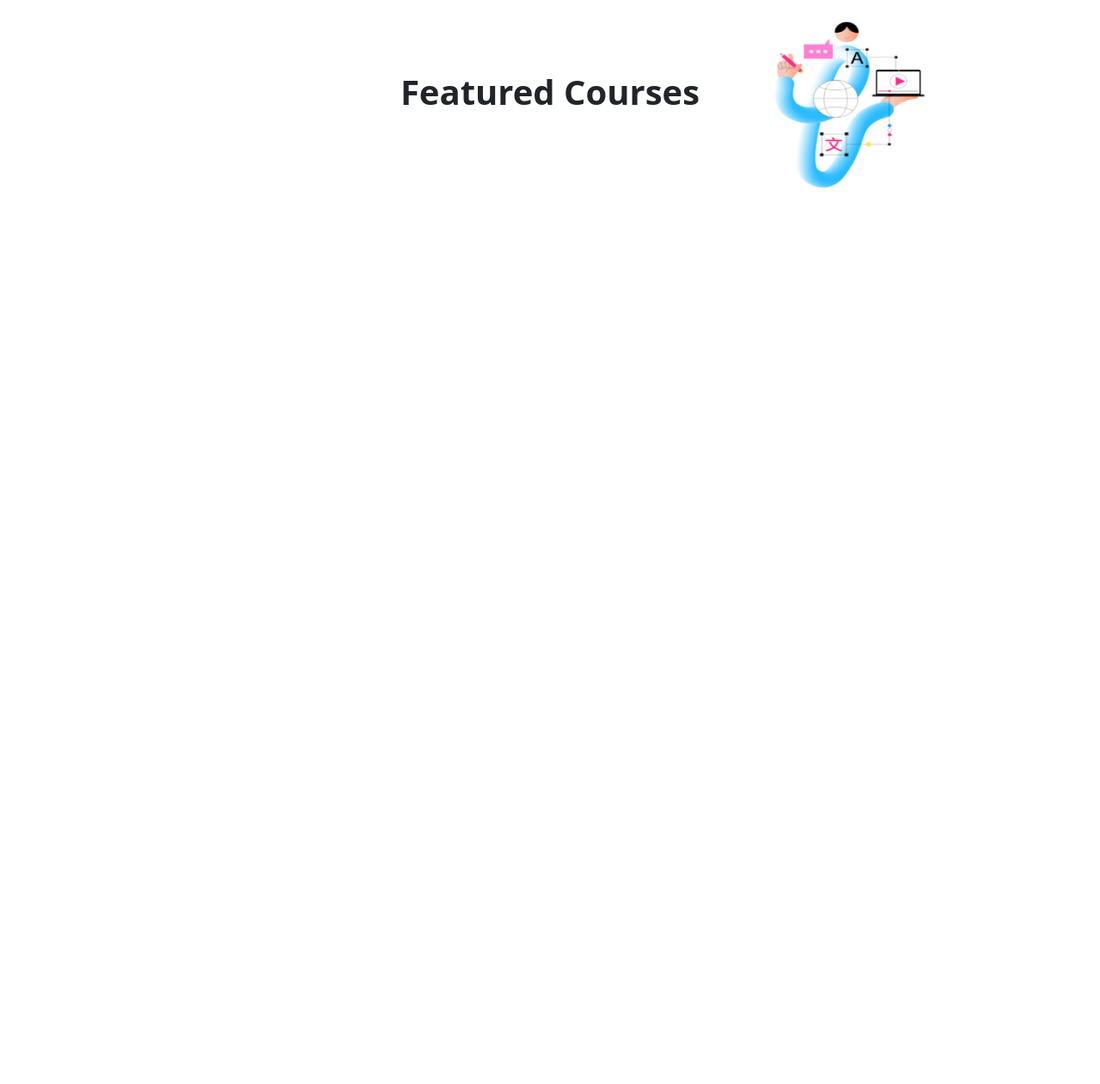
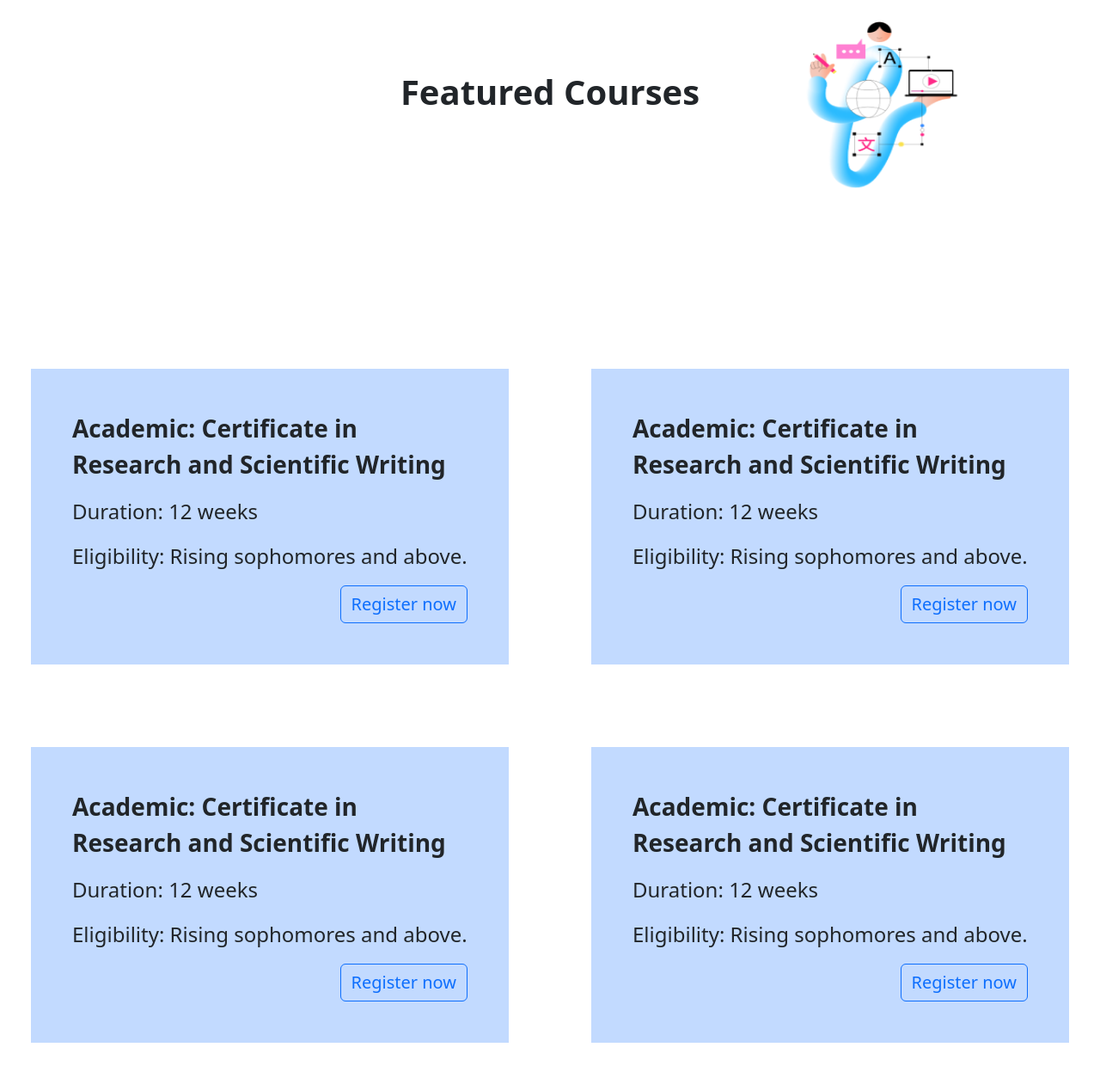
Before and after one commit to Elanngo-Madheswaran/apex-research-1, a plain HTML site: page index.html in a window 1280 px wide. Shown: the part 2250-3511 px from the top of the page at 86% size. Before the commit the page ends 2727 px from the top, so only its background shows below. Drawn offline with nearby package versions, Linux system fonts and the light colour scheme.

Commit message:
courses added

```diff
--- a/index.html
+++ b/index.html
@@ -67,17 +67,46 @@
         </div>
     </section>
 
-    <section class="m-5 p-5">
-        <div>
-            <div class="d-flex justify-content-center align-items-center">
-                <p class="fs-1 fw-bold text-center">Featured Courses</p>
-            </div>
+    <section class="">
+        <div class="mt-5 pt-5">
+            <p class="fs-1 fw-bold text-center">Featured Courses</p>
             <img src="./images/Man learning foreign languages online.png" height="228px" width="248px" id="feac" class="d-lg-block d-none">
         </div>
 
-        <div>
-            <div class="bg-primary bg-opacity-25">
-
+        <div class="row">
+            <div class="bg-primary bg-opacity-25 p-5 col m-sm-5 m-2">
+                <p class="fs-3 fw-semibold">Academic: Certificate in Research and Scientific Writing</p>
+                <p class="fs-4">Duration: 12 weeks</p>
+                <p class="fs-4">Eligibility: Rising sophomores and above.</p>
+                <div class="text-end">
+                    <button class="btn btn-outline-primary fs-5 fw-medium">Register now</button>
+                </div>
+            </div>
+            <div class="bg-primary bg-opacity-25 p-5 col m-sm-5 m-2">
+                <p class="fs-3 fw-semibold">Academic: Certificate in Research and Scientific Writing</p>
+                <p class="fs-4">Duration: 12 weeks</p>
+                <p class="fs-4">Eligibility: Rising sophomores and above.</p>
+                <div class="text-end">
+                    <button class="btn btn-outline-primary fs-5 fw-medium">Register now</button>
+                </div>
+            </div>
+        </div>
+        <div class="row">
+            <div class="bg-primary bg-opacity-25 p-5 col m-sm-5 m-2">
+                <p class="fs-3 fw-semibold">Academic: Certificate in Research and Scientific Writing</p>
+                <p class="fs-4">Duration: 12 weeks</p>
+                <p class="fs-4">Eligibility: Rising sophomores and above.</p>
+                <div class="text-end">
+                    <button class="btn btn-outline-primary fs-5 fw-medium">Register now</button>
+                </div>
+            </div>
+            <div class="bg-primary bg-opacity-25 p-5 col m-sm-5 m-2">
+                <p class="fs-3 fw-semibold">Academic: Certificate in Research and Scientific Writing</p>
+                <p class="fs-4">Duration: 12 weeks</p>
+                <p class="fs-4">Eligibility: Rising sophomores and above.</p>
+                <div class="text-end">
+                    <button class="btn btn-outline-primary fs-5 fw-medium">Register now</button>
+                </div>
             </div>
         </div>
     </section>
```
